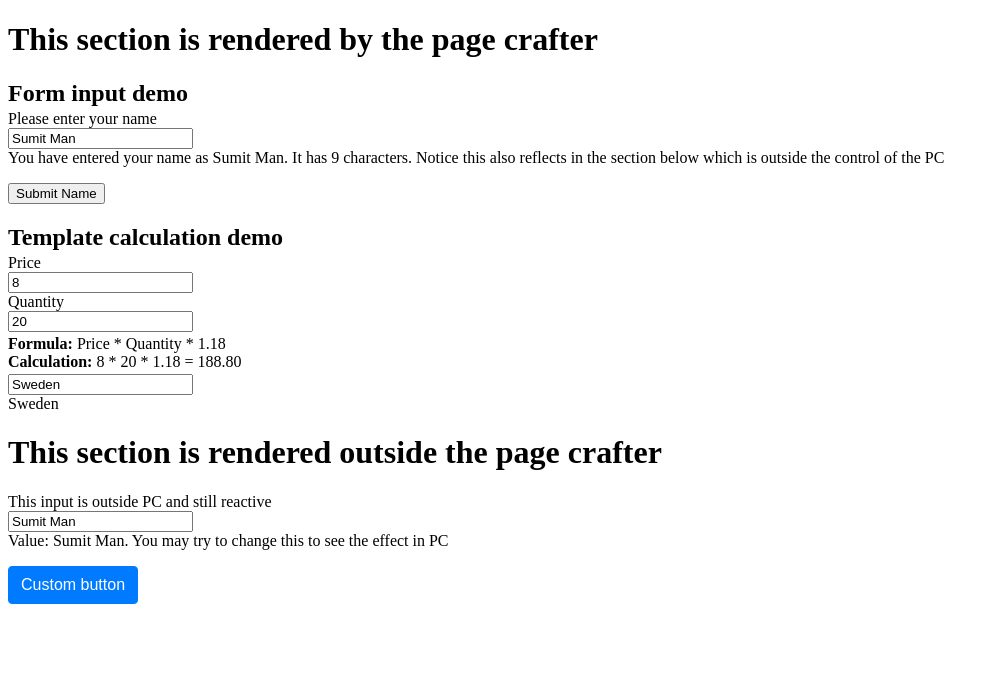
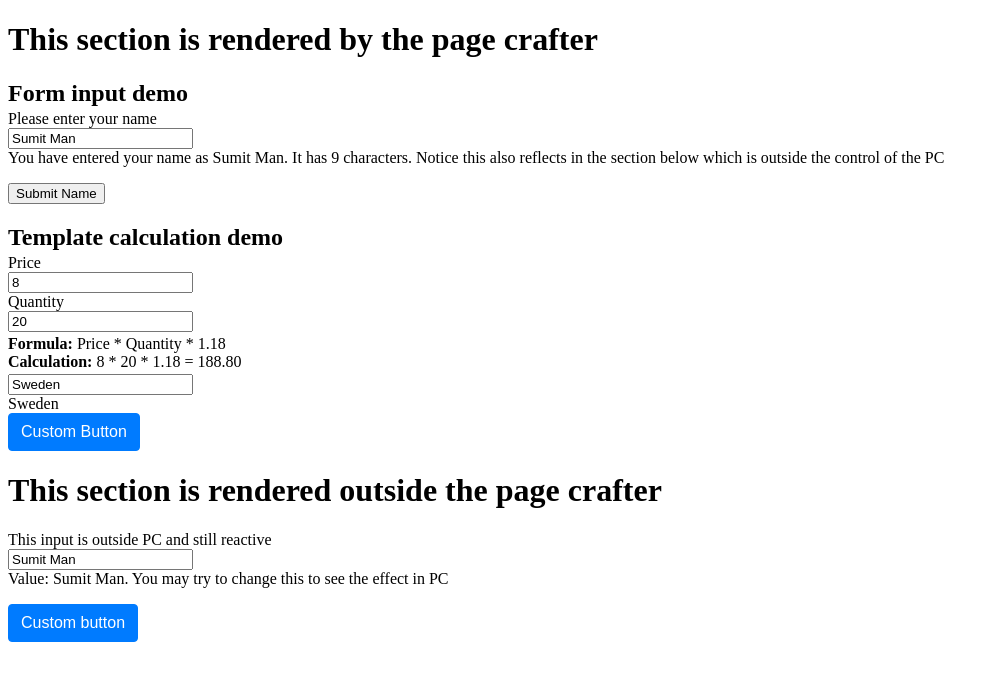
Before and after one commit to summitmman/react-page-craft, a React (Vite) app: page / in a window 1280 px wide. Shown: the top 680 px of the page, without its empty margins (0-999 px from the left). Built offline with nearby package versions, Linux system fonts and the light colour scheme.

Commit message:
Add custom component support

```diff
--- a/src/App.tsx
+++ b/src/App.tsx
@@ -1,7 +1,8 @@
-import { useState } from 'react';
+import { useState, lazy } from 'react';
 import PageCrafter from './pageCrafter'
 import { IPage, UseStateObj } from './pageCrafter/shared/interfaces';
-import Button from './components/Button';
+
+const Button = lazy(() => import('./components/Button'));
 
 interface IMyData extends Record<string, any> {
 	name: string;
@@ -181,7 +182,12 @@ function App() {
 							},
 							'{data.price} * {data.quantity} * 1.18 = {(data.price * data.quantity * 1.18).toFixed(2)}'
 						]
-					},
+					}
+				]
+			},
+			{
+				type: 'div',
+				children: [
 					{
 						type: 'input',
 						id: 'country',
@@ -199,6 +205,15 @@ function App() {
 						children: [
 							'{data.country}'
 						]
+					},
+					{
+						type: 'Button',
+						children: [
+							'Custom Button'
+						],
+						events: {
+							onClick: '{events.sayHello}'
+						}
 					}
 				]
 			}
@@ -212,9 +227,13 @@ function App() {
 		});
 	};
 
+	const [components] = useState({
+		Button: Button
+	});
+
 	return (
 		<>
-			<PageCrafter dataObj={dataObj as UseStateObj<any>} events={events} page={page} syncState={syncState} />
+			<PageCrafter dataObj={dataObj as UseStateObj<any>} events={events} page={page} syncState={syncState} components={components} />
 			<div>
 				<h1>This section is rendered outside the page crafter</h1>
 				<label htmlFor="altName" className="block">This input is outside PC and still reactive</label>
--- a/src/pageCrafter/components/PageRenderer.tsx
+++ b/src/pageCrafter/components/PageRenderer.tsx
@@ -4,11 +4,12 @@ import WidgetRenderer from "./WidgetRenderer";
 
 interface IPageRendererProps {
     data: Record<string, any>;
-    events: Record<string, Function>,
+    events: Record<string, Function>;
     schema: PageCrafterChildren;
+    components: Record<string, any>;
 }
 
-const PageRenderer = ({ data, schema, events }: IPageRendererProps) => {
+const PageRenderer = ({ data, schema, events, components }: IPageRendererProps) => {
     return (
         <>
             {schema.map((item, index) => (
@@ -23,6 +24,7 @@ const PageRenderer = ({ data, schema, events }: IPageRendererProps) => {
                         data={data}
                         events={events}
                         schemaItem={item}
+                        components={components}
                     />
             ))}
         </>
--- a/src/pageCrafter/components/WidgetRenderer.tsx
+++ b/src/pageCrafter/components/WidgetRenderer.tsx
@@ -1,15 +1,16 @@
-import React from "react";
+import React, { useState } from "react";
 import { ISchema } from "../shared/interfaces";
 import { processTemplate } from "../shared/utils";
 import PageRenderer from "./PageRenderer";
 
 export interface IWidgetRendererProps {
 	data: Record<string, any>,
-	events: Record<string, Function>,
+	events: Record<string, Function>;
 	schemaItem: ISchema;
+    components: Record<string, any>;
 }
 
-const WidgetRenderer = ({ data, events, schemaItem }: IWidgetRendererProps) => {
+const WidgetRenderer = ({ data, events, schemaItem, components }: IWidgetRendererProps) => {
 	const prepState = () => {
 		// props
 		const props = Object.assign({}, schemaItem.props);
@@ -44,10 +45,12 @@ const WidgetRenderer = ({ data, events, schemaItem }: IWidgetRendererProps) => {
 		};
 	};
 
+	const component = components[schemaItem.type] ?? schemaItem.type;
+
 	return React.createElement(
-		schemaItem.type,
+		component,
 		prepState(),
-		schemaItem.children ? <PageRenderer data={data} events={events} schema={schemaItem.children} /> : null
+		schemaItem.children ? <PageRenderer data={data} events={events} schema={schemaItem.children} components={components} /> : null
 	);
 };
 
--- a/src/pageCrafter/index.tsx
+++ b/src/pageCrafter/index.tsx
@@ -7,9 +7,10 @@ export interface IPageCrafterProps {
     events: Record<string, Function>,
     page: IPage;
     syncState: (data: Record<string, any>) => void;
+    components: Record<string, any>;
 }
 
-const PageCrafter = ({ dataObj, events, page, syncState }: IPageCrafterProps) => {
+const PageCrafter = ({ dataObj, events, page, syncState, components }: IPageCrafterProps) => {
     const data = {
         ...(page.data ?? {}),
         ...dataObj[0]
@@ -25,7 +26,7 @@ const PageCrafter = ({ dataObj, events, page, syncState }: IPageCrafterProps) =>
     }, [page.data ?? {}]);
 
     return (
-        <PageRenderer data={data} events={events} schema={page.schema} />
+        <PageRenderer data={data} events={events} schema={page.schema} components={components} />
     );
 }
 
```
